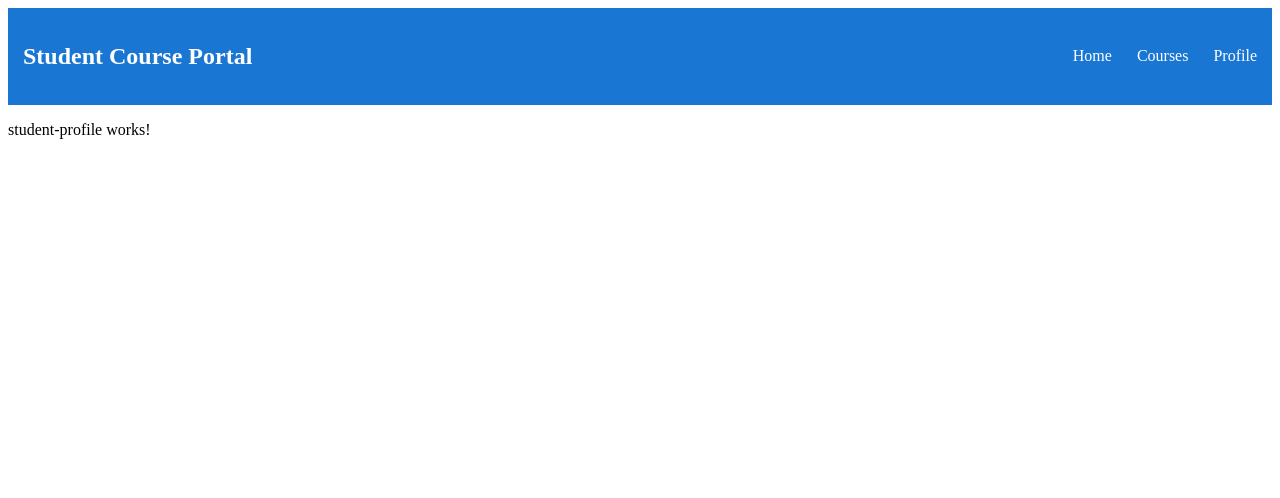
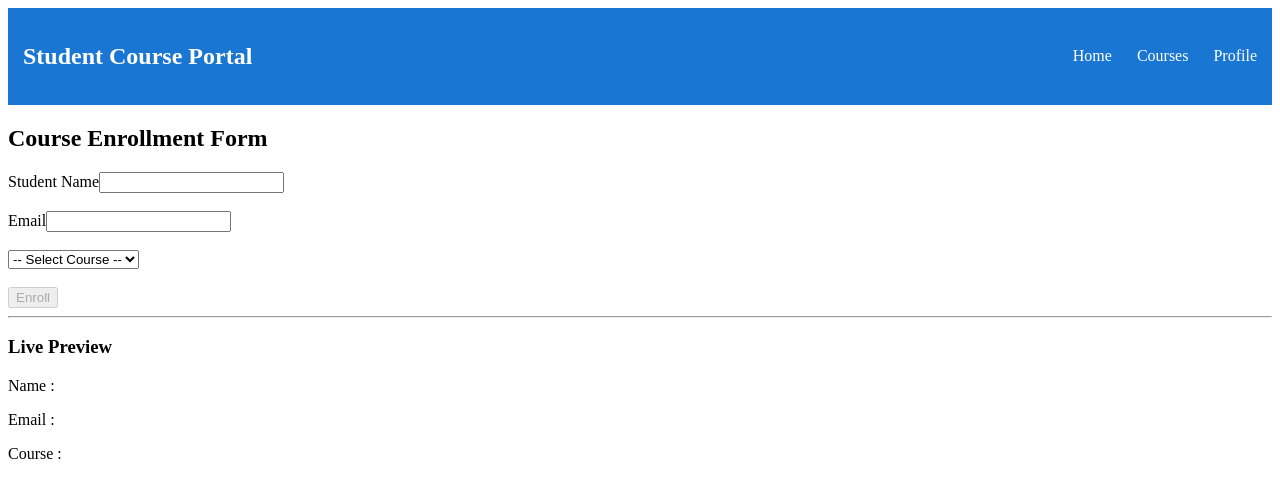
Before and after one commit to ShubhamD197/JAVA_FSE, an Angular app in the folder week5/Angular-HandsOn/Shubham/student-course-portal/: page /profile in a window 1280 px wide. Shown: the top 498 px of the page. Built offline with nearby package versions, Linux system fonts and the light colour scheme.

Commit message:
feat: complete Hands-On 4 - template-driven forms

```diff
--- a/week5/Angular-HandsOn/Shubham/student-course-portal/src/app/pages/student-profile/student-profile.html
+++ b/week5/Angular-HandsOn/Shubham/student-course-portal/src/app/pages/student-profile/student-profile.html
@@ -1 +1,86 @@
-<p>student-profile works!</p>
+<h2>Course Enrollment Form</h2>
+@if(successMessage){
+
+<div style="color:green">
+
+    {{ successMessage }}
+
+</div>
+
+}
+<form #enrollmentForm="ngForm" (ngSubmit)="onSubmit(enrollmentForm)">
+
+    <label>Student Name</label>
+
+    <input type="text" name="studentName" [(ngModel)]="studentName" required minlength="3" #studentNameRef="ngModel">
+    @if (studentNameRef.invalid && studentNameRef.touched) {
+
+    <div style="color:red">
+
+        @if (studentNameRef.errors?.['required']) {
+        <small>Name is required.</small>
+        }
+
+        @if (studentNameRef.errors?.['minlength']) {
+        <small>Name must be at least 3 characters.</small>
+        }
+
+    </div>
+
+    }
+    <br><br>
+
+    <label>Email</label>
+
+    <input type="email" name="email" [(ngModel)]="email" required email #emailRef="ngModel">
+    @if (emailRef.invalid && emailRef.touched) {
+
+    <div style="color:red">
+
+        @if (emailRef.errors?.['required']) {
+        <small>Email is required.</small>
+        }
+
+        @if (emailRef.errors?.['email']) {
+        <small>Enter a valid email address.</small>
+        }
+
+    </div>
+
+    }
+    <br><br>
+
+    <select name="course" [(ngModel)]="selectedCourse" required #courseRef="ngModel">
+
+        <option value="">-- Select Course --</option>
+
+        @for (course of courses; track course) {
+        <option [value]="course">
+            {{ course }}
+        </option>
+        }
+
+    </select>
+    @if (courseRef.invalid && courseRef.touched) {
+
+    <div style="color:red">
+        <small>Please select a course.</small>
+    </div>
+
+    }
+    <br><br>
+
+    <button type="submit" [disabled]="enrollmentForm.invalid">
+        Enroll
+    </button>
+</form>
+
+<hr>
+
+<h3>Live Preview</h3>
+
+<p>Name : {{ studentName }}</p>
+
+<p>Email : {{ email }}</p>
+
+<p>Course : {{ selectedCourse }}</p>
--- a/week5/Angular-HandsOn/Shubham/student-course-portal/src/app/pages/student-profile/student-profile.ts
+++ b/week5/Angular-HandsOn/Shubham/student-course-portal/src/app/pages/student-profile/student-profile.ts
@@ -1,9 +1,36 @@
 import { Component } from '@angular/core';
+import { FormsModule, NgForm } from '@angular/forms'; import { CommonModule } from '@angular/common';
 
 @Component({
   selector: 'app-student-profile',
-  imports: [],
+  standalone: true,
+  imports: [CommonModule, FormsModule],
   templateUrl: './student-profile.html',
-  styleUrl: './student-profile.css',
+  styleUrl: './student-profile.css'
 })
-export class StudentProfile {}
+export class StudentProfile {
+  studentName = '';
+  email = '';
+  selectedCourse = '';
+  successMessage = "";
+  courses = [
+    'Angular',
+    'Java',
+    'Spring Boot',
+    'Cloud Computing'
+  ];
+
+  onSubmit(form: NgForm) {
+
+    this.successMessage = "Student enrolled successfully!";
+
+    console.log({
+      name: this.studentName,
+      email: this.email,
+      course: this.selectedCourse
+    });
+
+    form.reset();
+
+  }
+}
```
